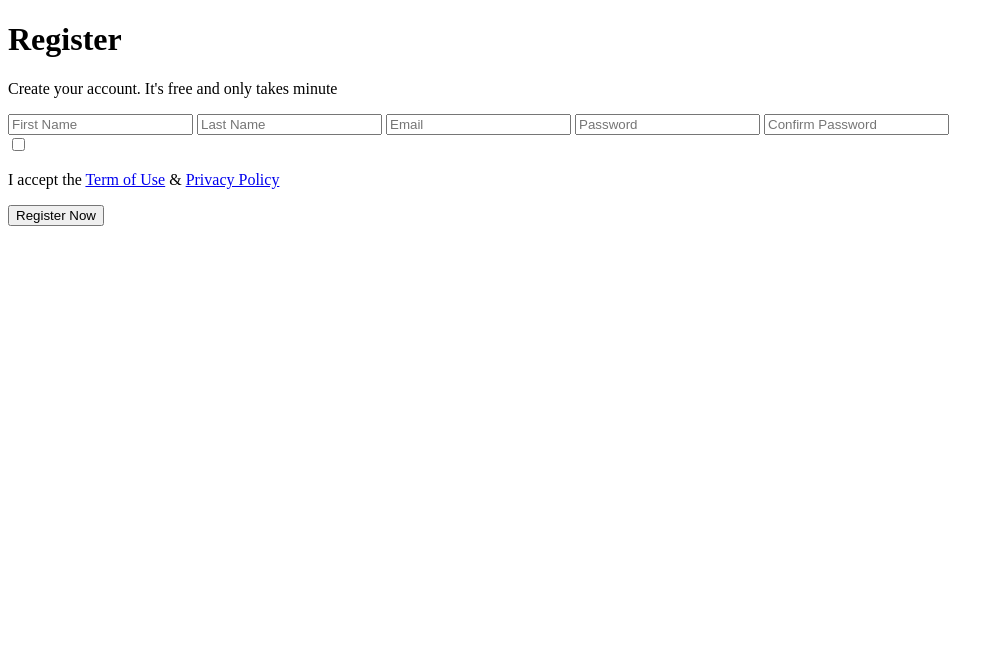
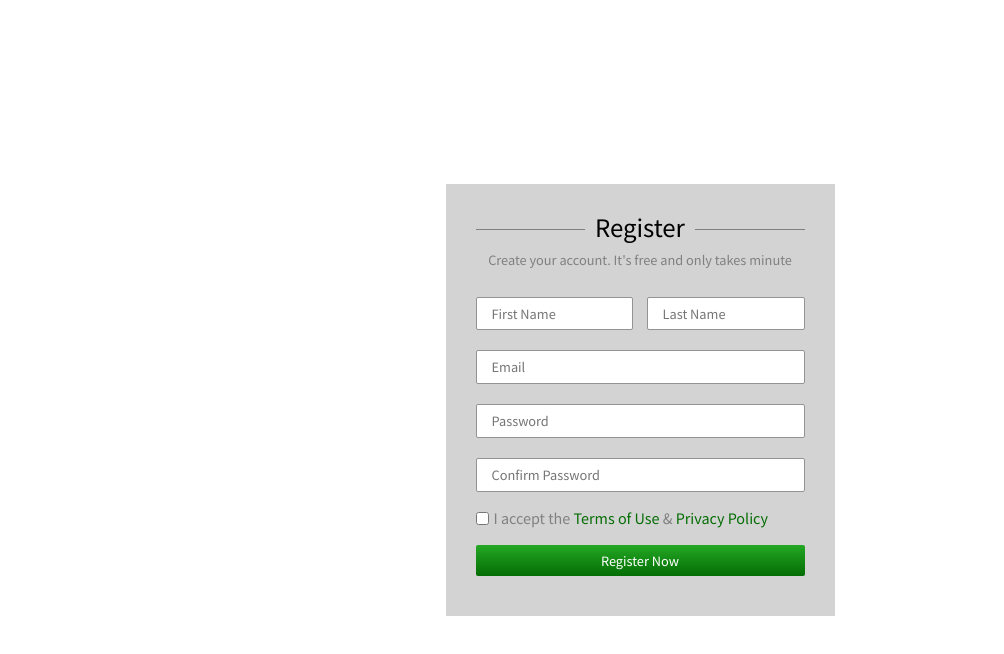
Before and after one commit to tregulovailmira/Lesson7_08012020, a plain HTML site: page index.html in a window 1280 px wide. Shown: the whole page, without its empty margins (0-1004 px from the left). Drawn offline with Linux system fonts and the light colour scheme.

Commit message:
Add styles to form, delete classes

```diff
--- a/css/styles.css
+++ b/css/styles.css
@@ -0,0 +1,90 @@
+html {
+    font-size: 16px;
+}
+
+body {
+    height: 100vh;
+    display: flex;
+    justify-content: center;
+    align-items: center;
+    font-family: 'Noto Sans JP', sans-serif;
+}
+
+.flex {
+    display: flex;
+}
+
+.formContainer {
+    flex-direction: column;
+    justify-content: center;
+    align-items: center;
+    background-color: lightgray;
+    padding: 45px 30px 30px 30px;
+}
+
+.formHeader {
+    flex-direction: column;
+    justify-content: center;
+    width: 100%;
+    border-top: 1px solid gray;
+    align-items: center;
+}
+
+h1 {
+    font-size: 1.5rem;
+    margin-top: -15px;
+    margin-bottom: 15px;
+    padding: 0 10px;
+    background-color: lightgray;
+}
+
+.formHeader p {
+    color: gray;
+    font-size: 0.8rem;
+    margin-bottom: 20px;
+}
+
+form {
+    flex-direction: column;
+}
+
+form input {
+    align-content: center;
+    margin: 10px 0;
+    padding: 5px 15px;
+    border: 1px solid #959292;
+    border-radius: 2px;
+    line-height: 1.7;
+    font-size: 0.8rem;
+}
+
+.nameInputWrapper {
+    justify-content: space-between;
+    max-width: 329px;
+}
+
+.name {
+    width: 48%;
+}
+
+.userAccept {
+    justify-content: flex-start;
+    align-items: center;
+    font-size: 0.9rem;
+    color: gray;
+}
+
+.userAccept p {
+    margin-left: 5px;
+}
+
+a {
+    color: #046d04;
+    text-decoration: none;
+}
+
+.registerButton {
+    border: none;
+    color: #fff;
+    background: linear-gradient(#24a824, #046d04);
+}
--- a/index.html
+++ b/index.html
@@ -2,16 +2,21 @@
 <html lang="en">
 <head>
     <meta charset="UTF-8">
+    <meta name="viewport" content="width=device-width, initial-scale=1">
     <title>Register form</title>
+    <link rel="stylesheet" href="./css/reset.css">
+    <link rel="stylesheet" href="./css/styles.css">
+    <link href="https://fonts.googleapis.com/css2?family=Noto+Sans+JP:wght@100;300;400;500;700;900&display=swap" rel="stylesheet">
 </head>
 <body>
 
-    <div class="formContainer">
-        <div class="formHeader">
+    <div class="formContainer flex">
+        <div class="formHeader flex">
+            <hr>
             <h1>Register</h1>
             <p>Create your account. It's free and only takes minute</p>
         </div>
-        <form>
+        <form class="flex">
             <label for="firstName"></label>
             <label for="lastName"></label>
             <label for="email"></label>
@@ -19,14 +24,16 @@
             <label for="confirmPassword"></label>
             <label for="userAcceptCheckbox"></label>
             <label for="registerButton"></label>
-            <input type="text" class="name firstName" id="firstName" placeholder="First Name">
-            <input type="text" class="name lastName" id="lastName" placeholder="Last Name">
+            <div class="nameInputWrapper flex">
+                <input type="text" class="name" id="firstName" placeholder="First Name">
+                <input type="text" class="name" id="lastName" placeholder="Last Name">
+            </div>
             <input type="email" class="email" id="email" placeholder="Email">
             <input type="password" class="password" id="password" placeholder="Password">
             <input type="password" class="password" id="confirmPassword" placeholder="Confirm Password">
-            <div class="userAccept">
+            <div class="userAccept flex">
                 <input type="checkbox" id="userAcceptCheckbox">
-                <p>I accept the <a href="#">Term of Use</a> & <a href="#">Privacy Policy</a></p>
+                <p>I accept the <a href="#">Terms of Use</a> & <a href="#">Privacy Policy</a></p>
             </div>
             <input type="button" class="registerButton" id="registerButton" value="Register Now">
         </form>
```
